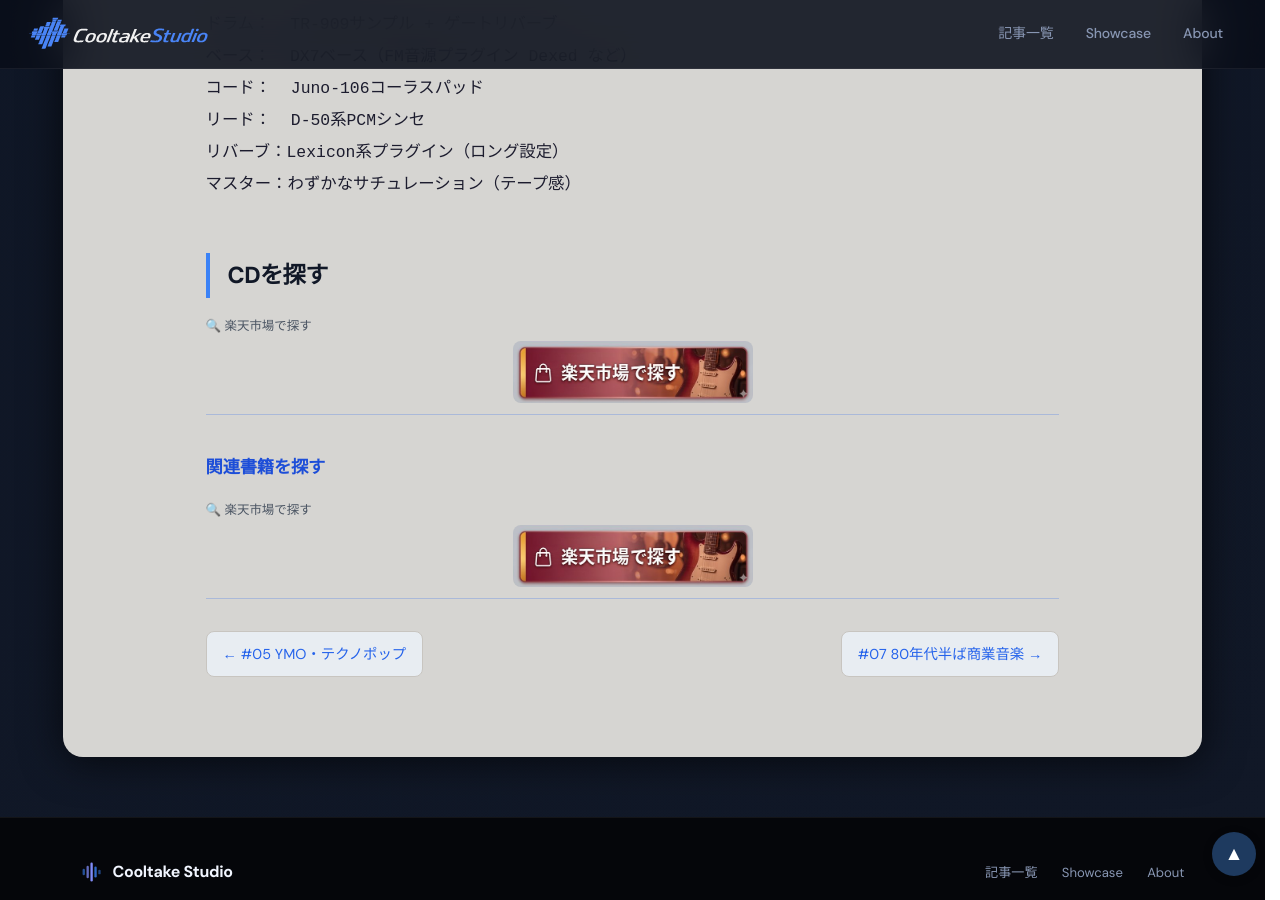
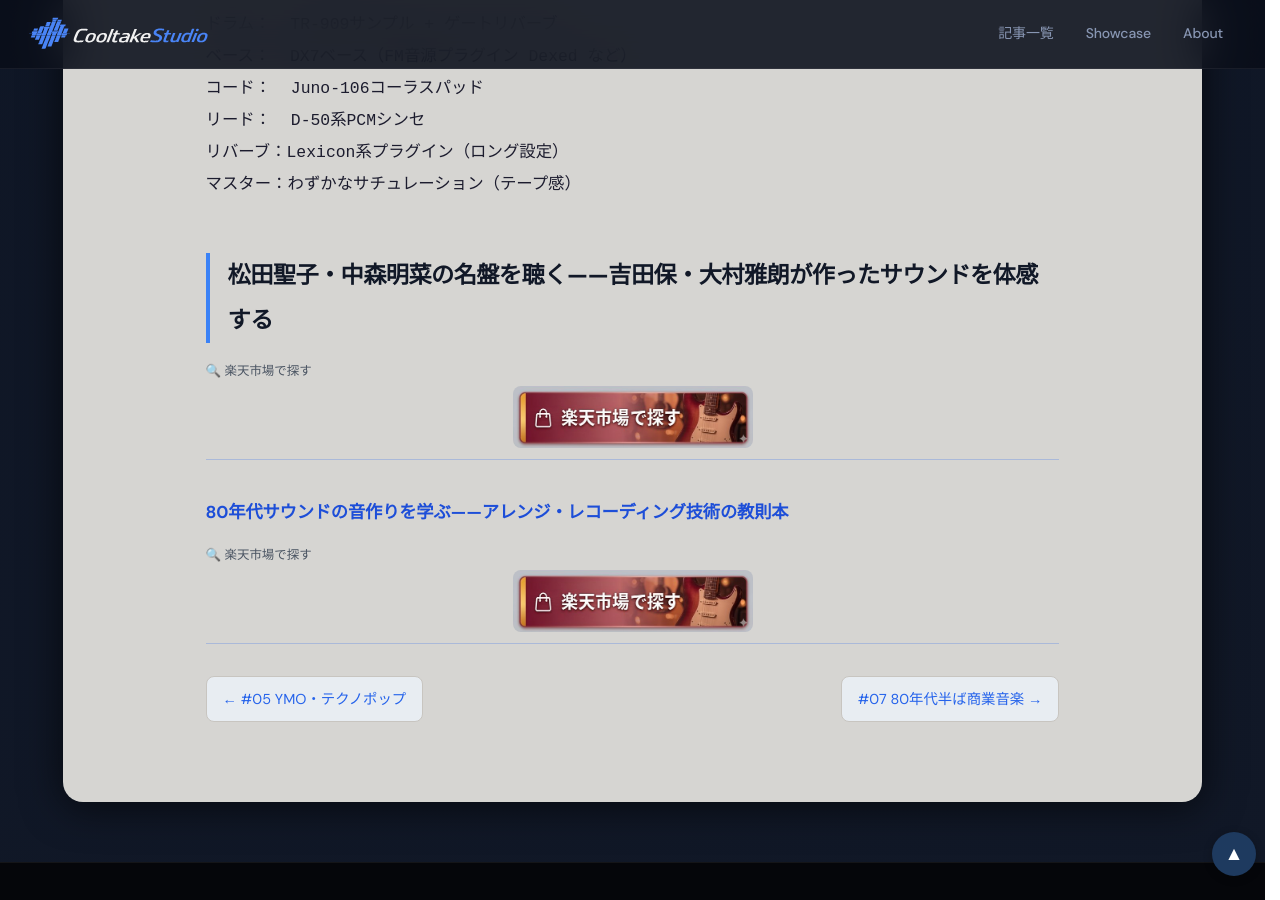
Before and after one commit to cooltake/cooltake-staging, a Jekyll site: the page built from _posts/2026-05-30-japan-music-06-80s-idol-production.md, in a window 1280 px wide and 900 px high, scrolled down 5287 px. Built offline with Jekyll 4.4.1, drawn with Linux system fonts in a browser that asks for light colours; some web fonts are replaced.

Commit message:
fix: CTAセクション見出しを記事の文脈に合わせて修正 (2026-05-30-japan-music-06-80s-idol-production.md)

````diff
--- a/_posts/2026-05-30-japan-music-06-80s-idol-production.md
+++ b/_posts/2026-05-30-japan-music-06-80s-idol-production.md
@@ -125,11 +125,11 @@
 ```
 
 
-## CDを探す
+## 松田聖子・中森明菜の名盤を聴く——吉田保・大村雅朗が作ったサウンドを体感する
 
 <div style="margin:.8rem 0;"><span style="display:block;font-size:.78rem;color:#4b5563;margin-bottom:3px;margin-top:6px;">🔍 楽天市場で探す</span><a href="https://search.rakuten.co.jp/search/mall/松田聖子 中森明菜 80年代 CD/" rel="nofollow" referrerpolicy="no-referrer-when-downgrade" style="display:block;text-decoration:none;text-align:center;"><img src="/assets/images/btn-rakuten.jpg" alt="楽天市場で探す" width="240" style="height:auto;border-radius:8px;display:inline-block;"></a></div>
 
-### 関連書籍を探す
+### 80年代サウンドの音作りを学ぶ——アレンジ・レコーディング技術の教則本
 
 <div style="margin:.8rem 0;"><span style="display:block;font-size:.78rem;color:#4b5563;margin-bottom:3px;margin-top:6px;">🔍 楽天市場で探す</span><a href="https://search.rakuten.co.jp/search/mall/音楽制作 アレンジ 教則本/" rel="nofollow" referrerpolicy="no-referrer-when-downgrade" style="display:block;text-decoration:none;text-align:center;"><img src="/assets/images/btn-rakuten.jpg" alt="楽天市場で探す" width="240" style="height:auto;border-radius:8px;display:inline-block;"></a></div>
 
````
